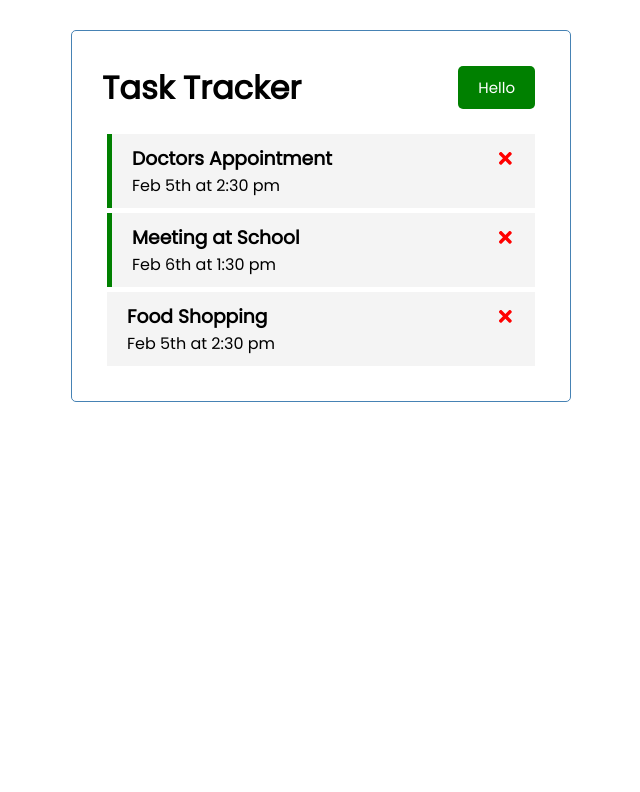
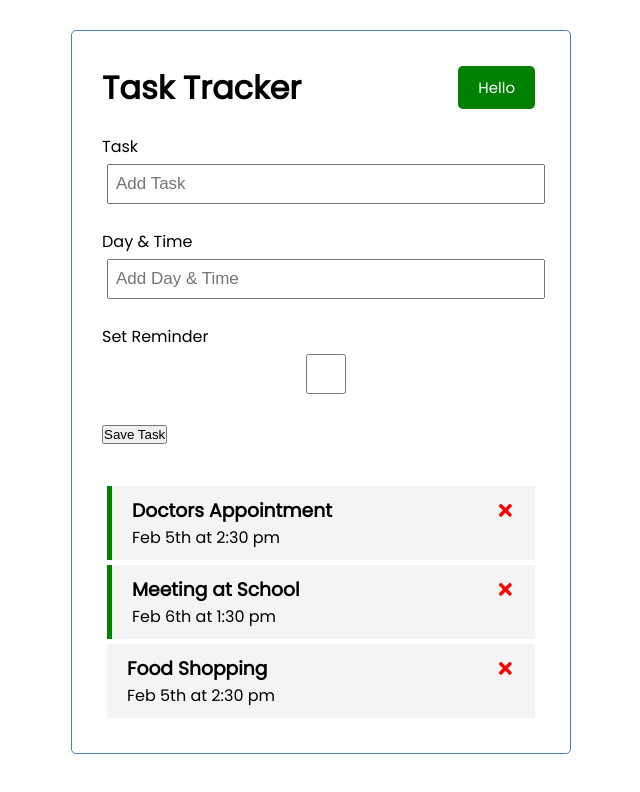
Before and after one commit to chocho77/react-task-tracker, a React (Create React App) app: page / in a window 1280 px wide. Shown: the top 792 px of the page, without its empty margins (319-959 px from the left). Built offline with nearby package versions, Linux system fonts and the light colour scheme.

Commit message:
Committer: Chavdar <chavdar@Users-MacBook.local>  On branch master  Your branch is up-to-date with 'origin/master'.  Changes to be committed: 	modified:   src/App.js 	modified:   src/components/AddTask.js

```diff
--- a/src/App.js
+++ b/src/App.js
@@ -2,6 +2,7 @@
 import { useState } from 'react';
 import Header from './components/Header';
 import Tasks from './components/Tasks';
+import AddTask from './components/AddTask';
 
  const App = () => {
     const [tasks, setTasks] = useState([
@@ -44,6 +45,7 @@
     return (
    <div className="container">
        <Header />
+       <AddTask />
        {tasks.length > 0 ? (<Tasks tasks={tasks} onDelete=
        {deleteTask} onToggle={toggleReminder} /> ): (
         'No Tasks To Show'
--- a/src/components/AddTask.js
+++ b/src/components/AddTask.js
@@ -1,8 +1,21 @@
 const AddTask = () => {
     return (
-        <div>
+        <form className='add-form'>
+            <div className='form-control'>
+                <label>Task</label>
+                <input type='text' placeholder='Add Task' />
+            </div>
+            <div className='form-control'>
+                <label>Day & Time</label>
+                <input type='text' placeholder='Add Day & Time' />
+            </div>
+            <div className='form-control'>
+                <label>Set Reminder</label>
+                <input type='checkbox'  />
+            </div>
 
-        </div>
+            <input type='submit' value='Save Task' />
+        </form>
     )
 
 }
```
